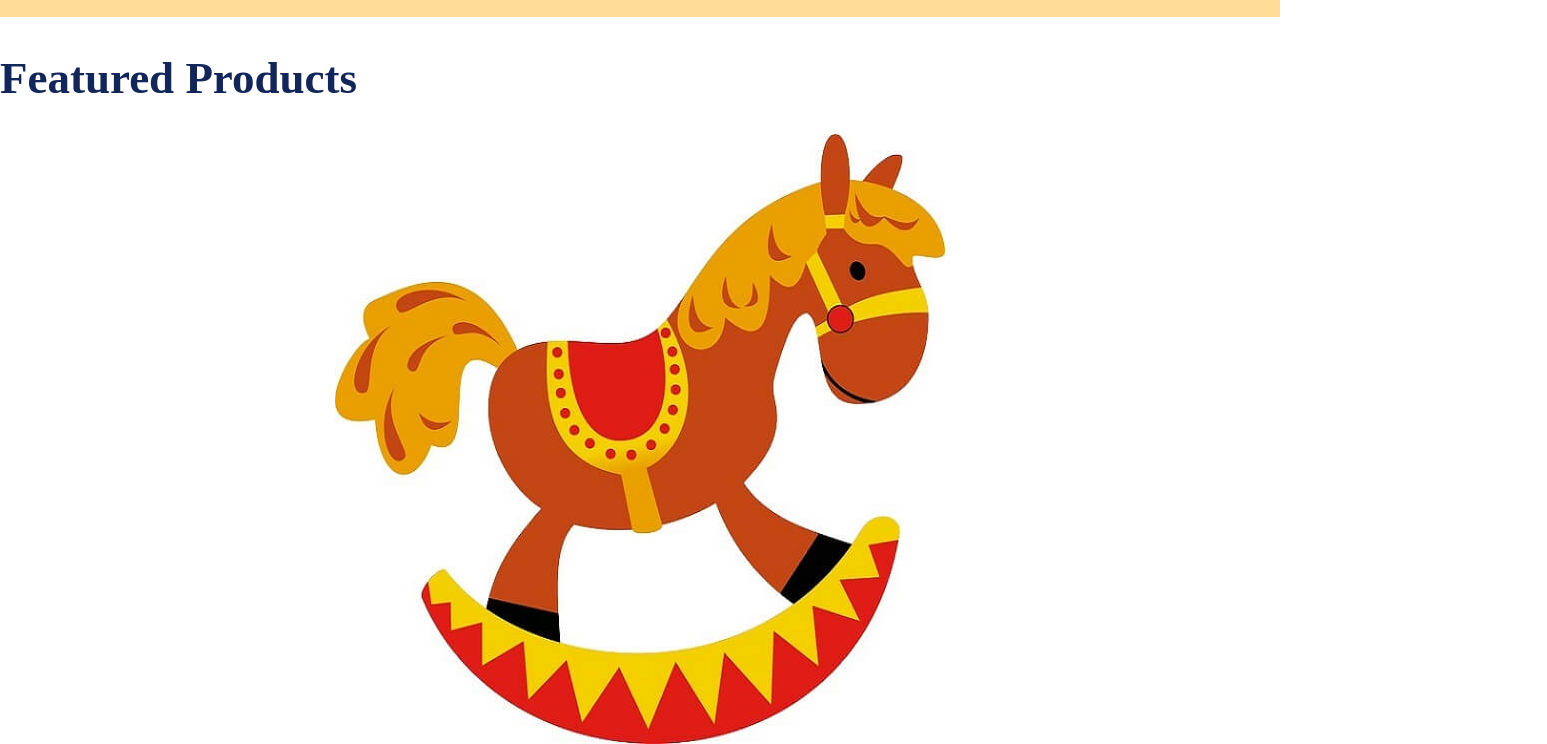
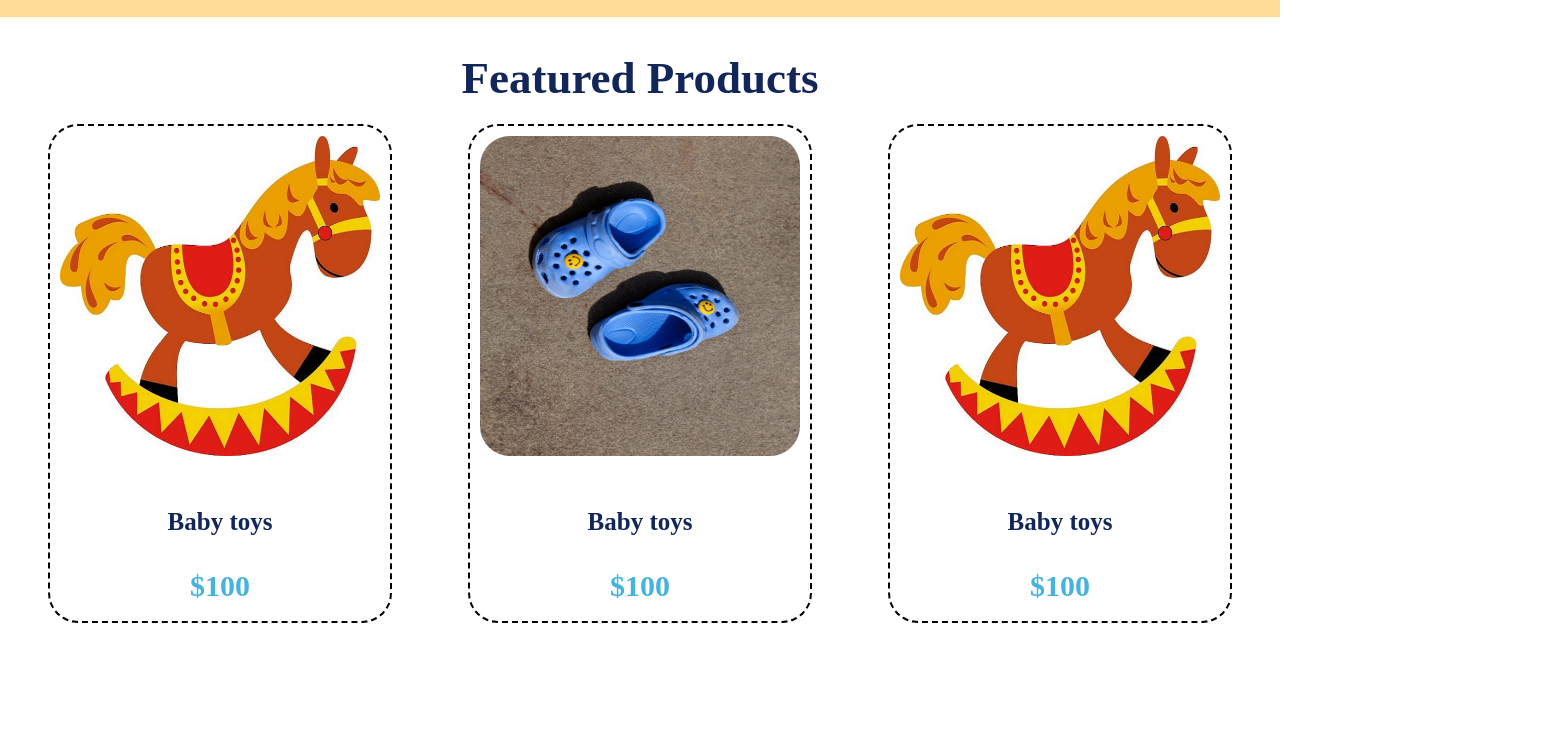
Before and after one commit to sufyanabdallah/GiftShop, a plain HTML site: page index.html in a window 1280 px wide. Shown: the part 956-1700 px from the top of the page, 1547 px wide, since content can reach past the window. After the commit the page ends 1599 px from the top, so only its background shows below. Drawn offline with Linux system fonts and the light colour scheme.

Commit message:
I did the CSS put a feature products

```diff
--- a/style.css
+++ b/style.css
@@ -224,3 +224,37 @@ margin: auto;
 #productsType .box-icon{
   border-radius: 50%;
 }
+
+/* featuredProducts */
+#featuredProducts{
+  background-color: #ffffff;
+  margin-bottom: 30px;
+  margin-top: 30px;
+  text-align: center;
+}
+
+.itemImage img{
+  border-radius: 30px;
+  width: 320px;
+  height: 320px;
+}
+
+.item{
+  padding: 10px;
+  border: 2px dashed black ;
+}
+
+.item .itemText{
+  margin-bottom: 8px;
+  padding-top: 15px;
+  font-size: 25px;
+}
+
+.itemText .item-title{
+  color: #12265a ;
+}
+
+.itemText .item-price{
+  margin-bottom: 8px;
+  color: #45b3df;
+}
```
